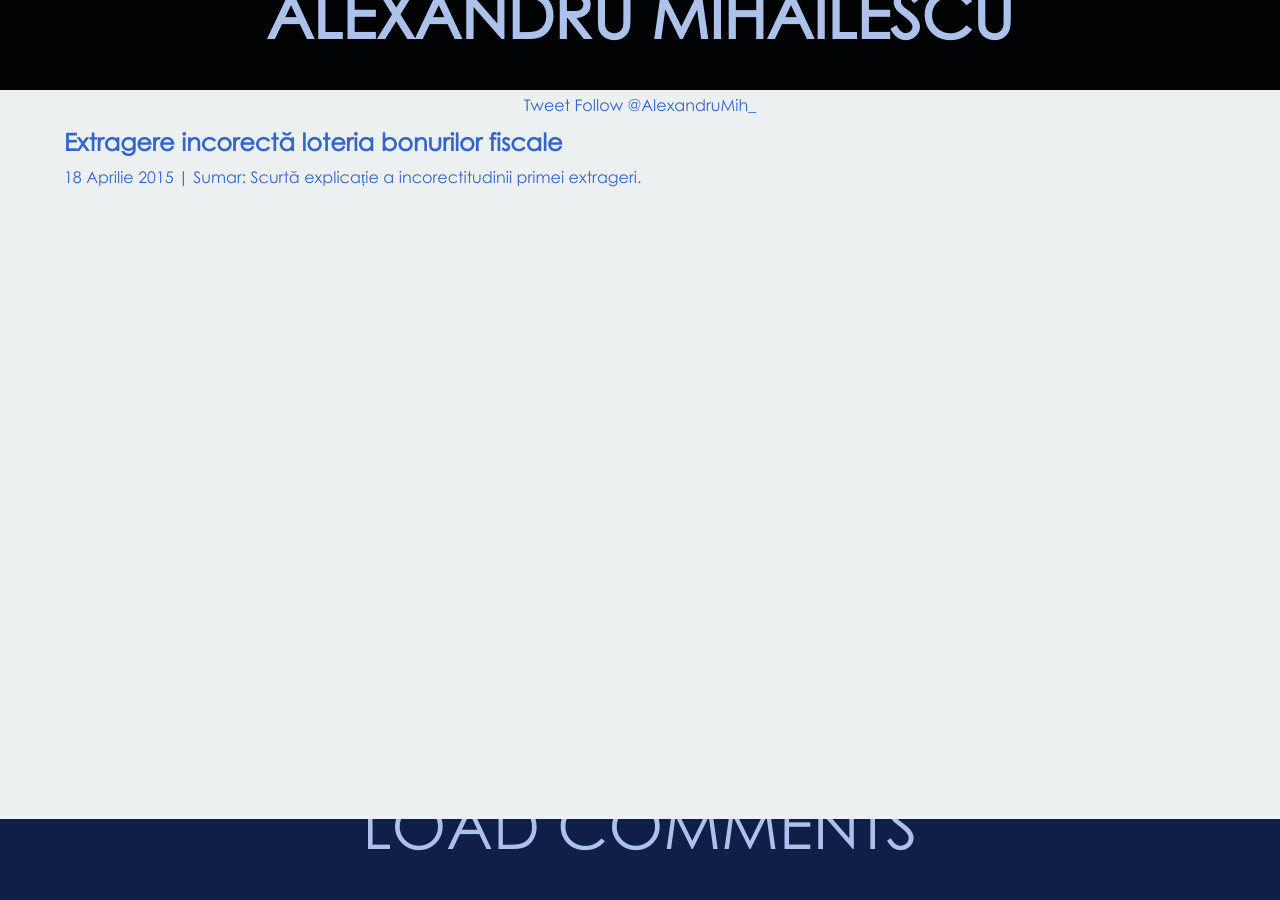
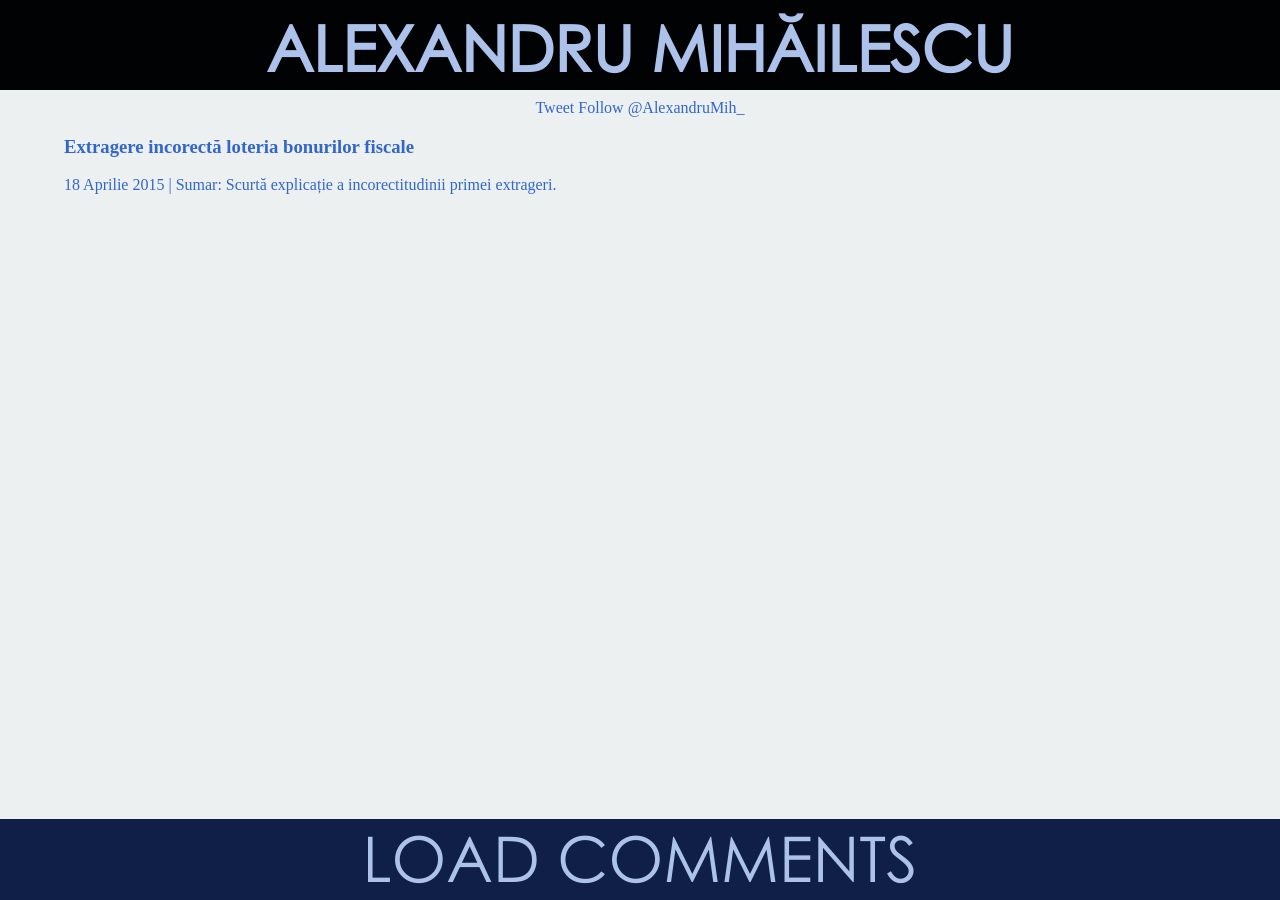
Before and after one commit to AlexandruMihailescu/alexandrumihailescu.github.com, a Jekyll site: the page built from blog.html, in a window 1280 px wide. Built offline with Jekyll 4.4.1, drawn with Linux system fonts in a browser that asks for light colours; nearby versions of some CDN libraries; Markdown is read by kramdown in place of the engine named in the settings; comment, search, counter and statistics services are not loaded.

Commit message:
update text size

```diff
--- a/blog.html
+++ b/blog.html
@@ -10,7 +10,7 @@ permalink: /blog/
     {% if post.designs == nil and published == nil %}
       <section>
         <a href="{{ post.url }}">
-          <h2>{{ post.title }}</h2>
+          <h3>{{ post.title }}</h3>
           <span>
   {% assign m = post.date | date: "%-m" %}
   {{ post.date | date: "%-d" }}
--- a/style/blogindexstyle.css
+++ /dev/null
@@ -1,6 +0,0 @@
-h2{
-  line-height: 0.8em;
-}
-body {
-  line-height: 0.8em;
-}
--- a/style/navstyle.css
+++ b/style/navstyle.css
@@ -7,7 +7,7 @@
   target-new: tab;
 }
 body {
-  font-family: 'Century Gothic', 'Times New Roman';
+  font-family: 'Times New Roman';
   color: Black;
   -webkit-font-smoothing: antialiased;
   background: #ecf0f1;
```
